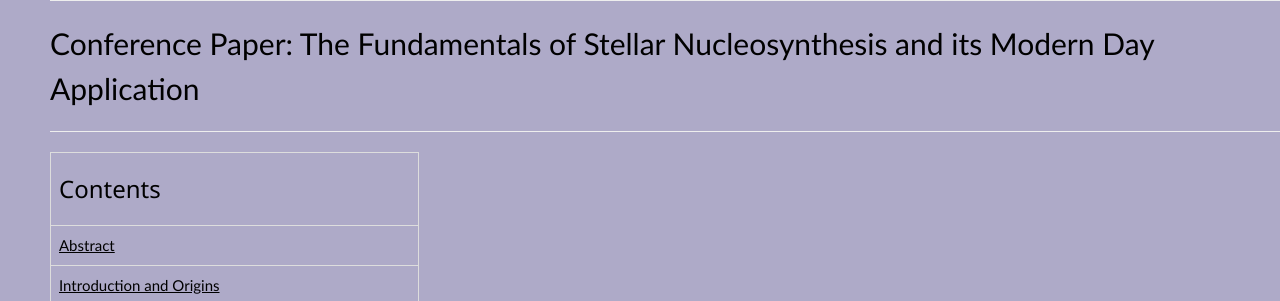
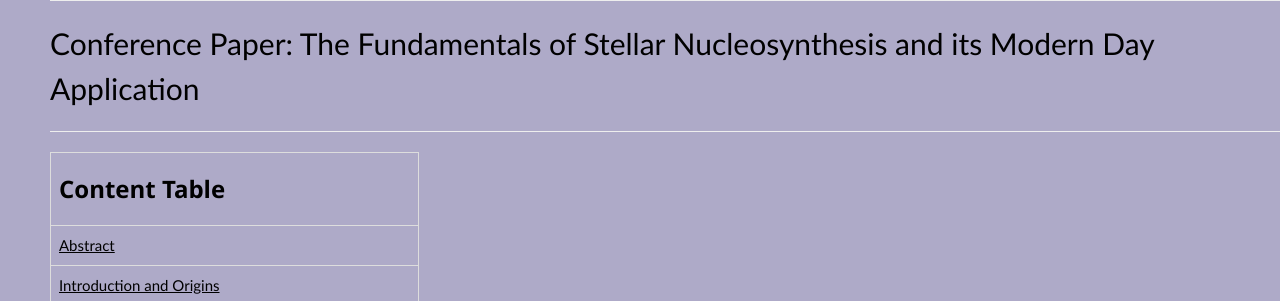
Before and after one commit to FEPSFY6936539/FY6936539, a plain HTML site: page index.html in a window 1280 px wide. Shown: the part 499-800 px from the top of the page. Drawn offline with nearby package versions, Linux system fonts and the light colour scheme.

Commit message:
Change header from 'Contents' to 'Content Table'

```diff
--- a/index.html
+++ b/index.html
@@ -125,7 +125,7 @@ video.ex2 {
 <table>
 
 <tr>
-   <th><h3>Contents</h3></th>
+   <th><h3><b>Content Table</b></h3></th>
 </tr>
 
 <tr>
```
